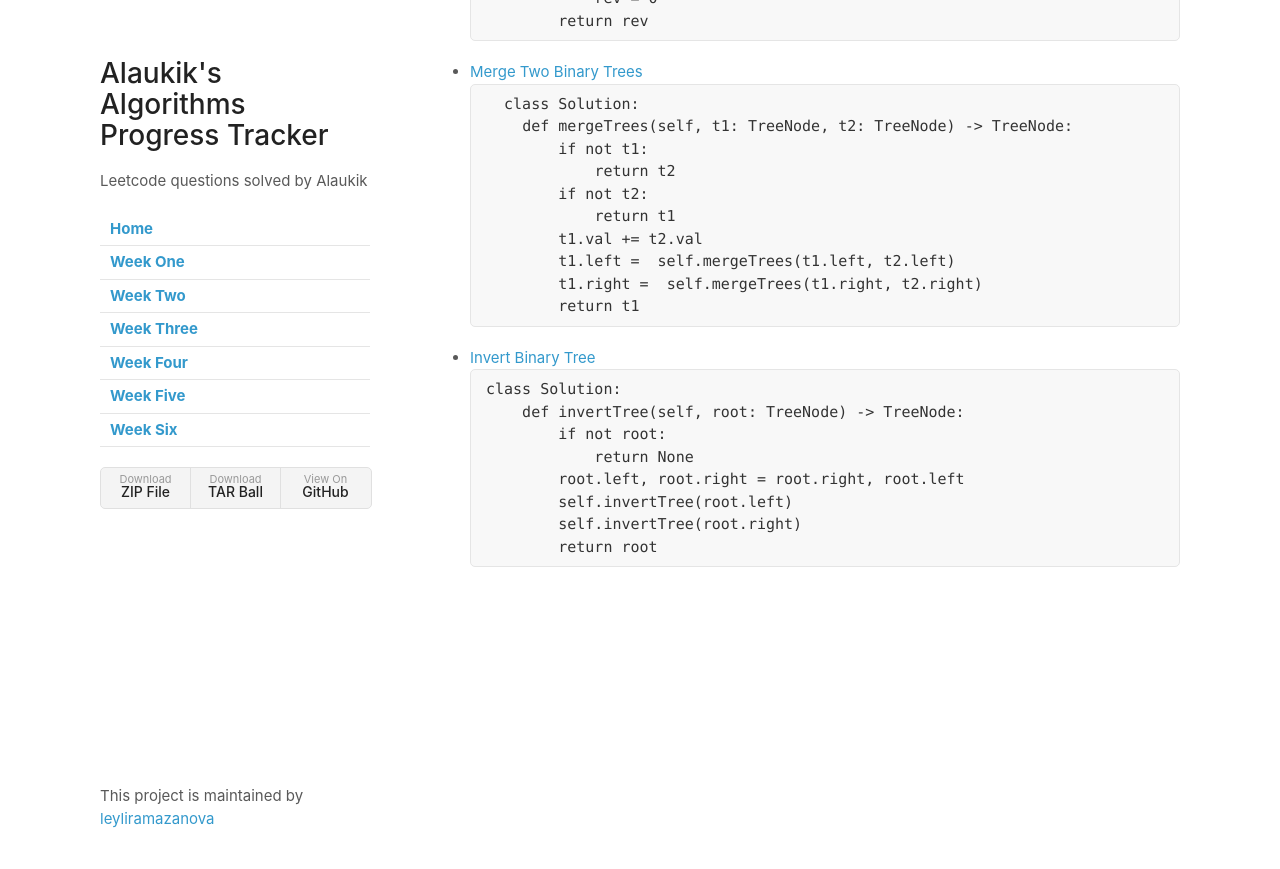
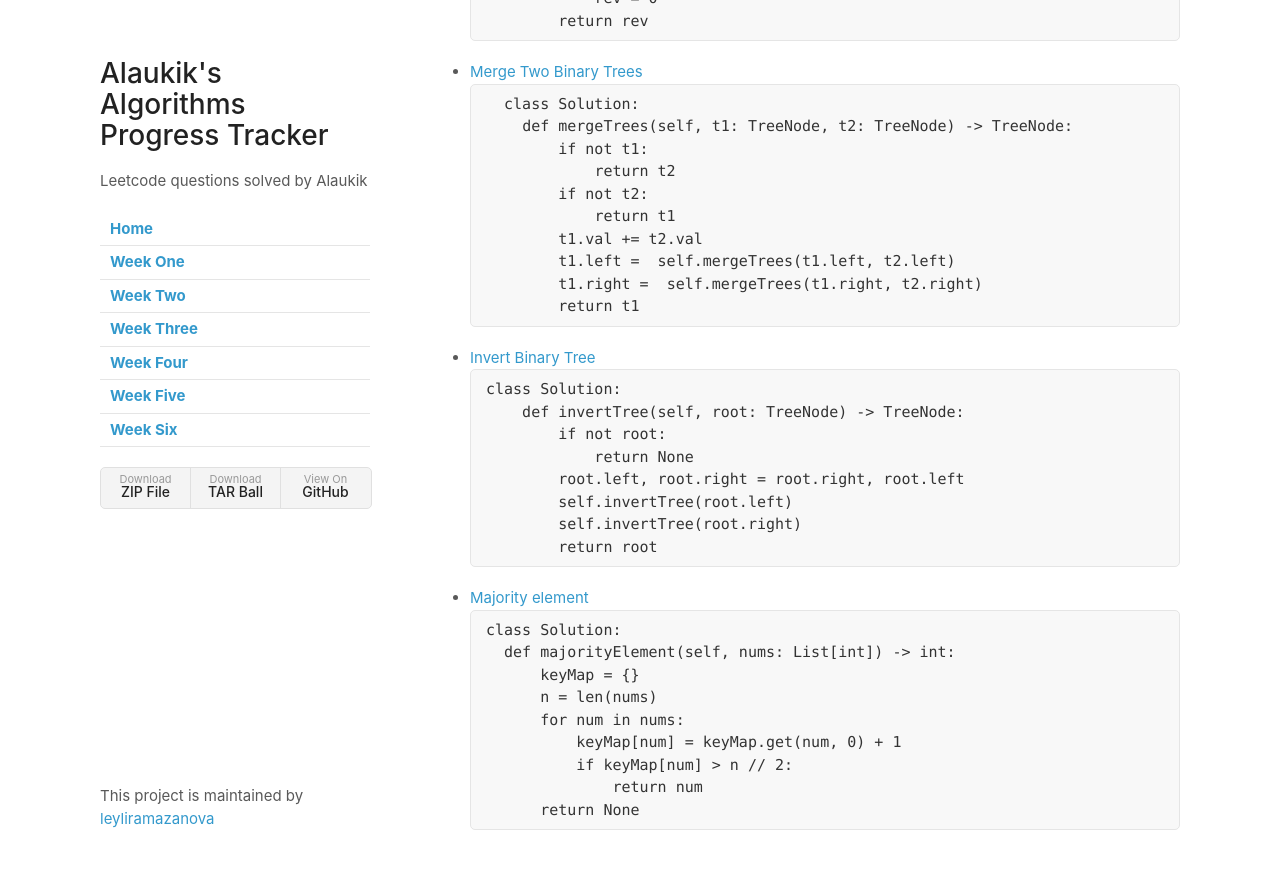
Before and after one commit to leyliramazanova/Five-Weeks-of-Leet-Code, a Jekyll site: the page built from weekSix.md, in a window 1280 px wide and 900 px high, scrolled down 1598 px. Shown: the top 869 px of the window. Built offline with Jekyll 4.4.1, drawn with Linux system fonts in a browser that asks for light colours; our own code applies the rules of GitHub Pages for plain Markdown files.

Commit message:
Update weekSix.md

````diff
--- a/weekSix.md
+++ b/weekSix.md
@@ -100,3 +100,16 @@
           self.invertTree(root.right)
           return root
   ```
+
+- [Majority element](https://leetcode.com/problems/majority-element/solution/)
+```
+class Solution:
+    def majorityElement(self, nums: List[int]) -> int:
+        keyMap = {}
+        n = len(nums)
+        for num in nums:
+            keyMap[num] = keyMap.get(num, 0) + 1
+            if keyMap[num] > n // 2:
+                return num
+        return None
+```
````
